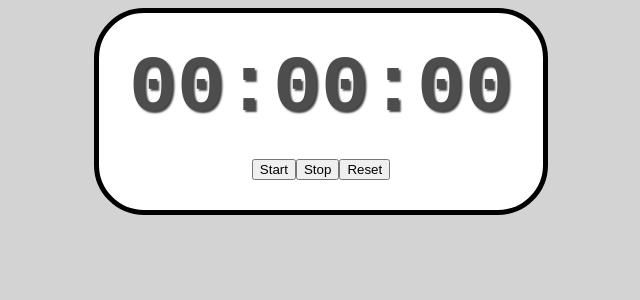
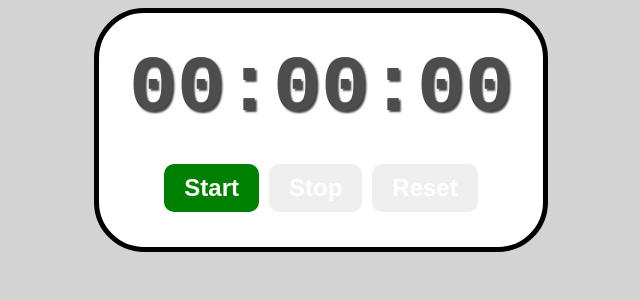
Before and after one commit to tanjirhc/stopWatch, a React (Vite) app: page / in a window 1280 px wide. Shown: the top 300 px of the page, without its empty margins (319-959 px from the left). Built offline with nearby package versions, Linux system fonts and the light colour scheme.

Commit message:
button styling

```diff
--- a/src/index.css
+++ b/src/index.css
@@ -21,3 +21,17 @@ body{
   text-shadow: 2px 2px 2px hsla(0, 0%, 0%, 0.75);
   margin-bottom: 25px;
 }
+.controls button{
+  font-size: 1.5rem;
+  font-weight: bold;
+  padding: 10px 20px;
+  margin: 5px;
+  border: none;
+  border-radius: 10px;
+  cursor: pointer;
+  color: white;
+  transition: background-color 0.5s ease;
+}
+.start-button{
+  background-color: green;
+}
```
